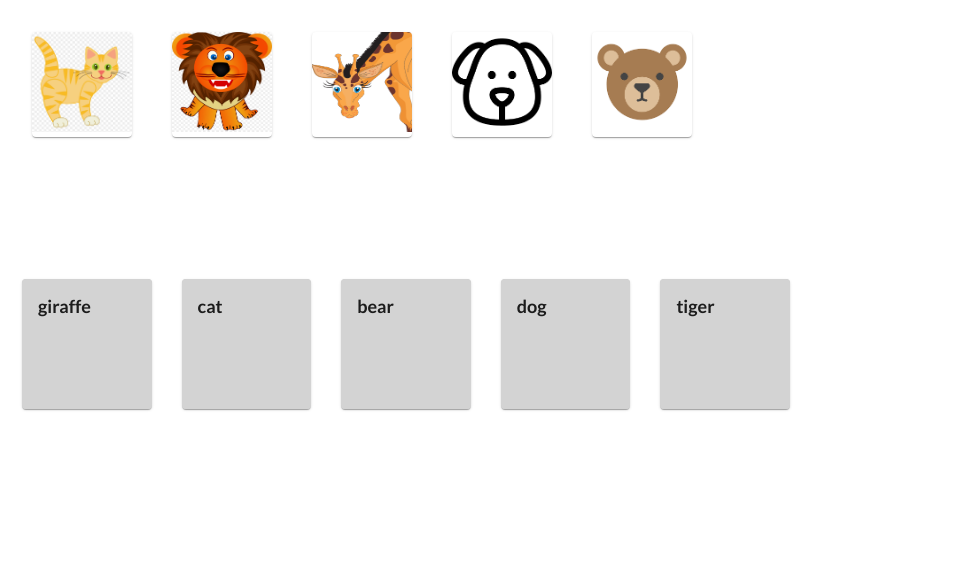
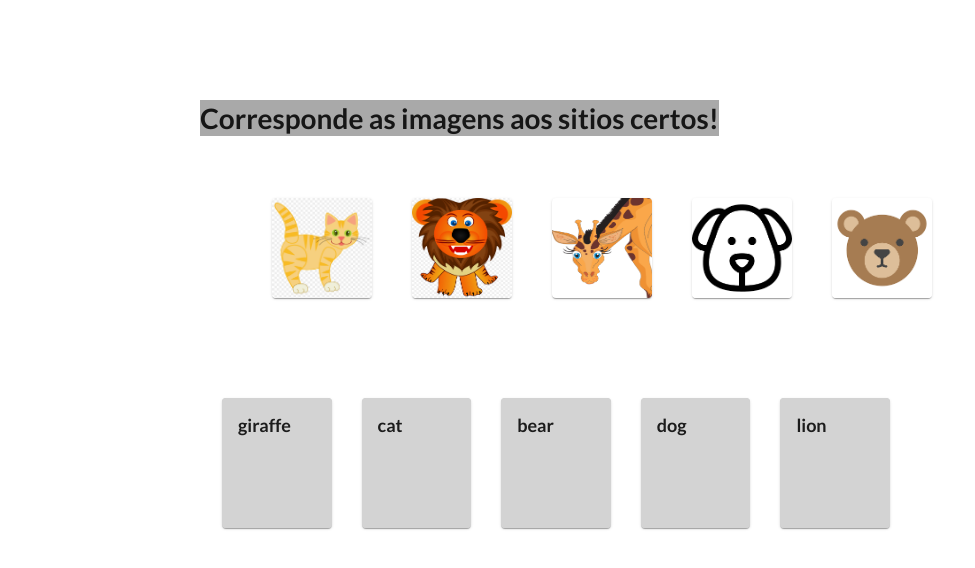
Before and after one commit to JoaoPVilar/Game, a React app: page / in a window 1280 px wide. Shown: the whole page, without its empty margins (0-975 px from the left). Built offline with nearby package versions, Linux system fonts and the light colour scheme.

Commit message:
Alpha 1.1

```diff
--- a/package.json
+++ b/package.json
@@ -7,6 +7,7 @@
     "classnames": "^2.2.6",
     "react": "^16.8.5",
     "react-beautiful-dnd": "^11.0.5",
+    "react-confetti": "^3.1.2",
     "react-dom": "^16.8.5",
     "react-scripts": "2.1.8"
   },
--- a/public/index.html
+++ b/public/index.html
@@ -23,7 +23,7 @@
       work correctly both with client-side routing and a non-root public URL.
       Learn how to configure a non-root public URL by running `npm run build`.
     -->
-    <title>React App</title>
+    <title>Jogo</title>
   </head>
   <body>
     <noscript>You need to enable JavaScript to run this app.</noscript>
--- a/src/Draggables.js
+++ b/src/Draggables.js
@@ -16,6 +16,7 @@ const styles =
         },
         card: {
             minWidth: 100,
+            maxHeight: '100px',
             width: '5%',
             height: '130%',
             marginLeft: '40px',
@@ -40,7 +41,7 @@ class Images extends React.Component {
             return (
                 <Draggable draggableId={`${img.content}`}
                 index={parseInt(index, 10)}
-                key={`${img.content}`} >
+                key={`${img.content}`} style={{maxHeight: '100px'}}>
                 {(provided, snapshot) => (
                 <Card className={classes.card}
                     ref={provided.innerRef}
@@ -61,11 +62,11 @@ class Images extends React.Component {
 
         return (
 
-            <Droppable droppableId={'droppable'} direction={'horizontal'}>
+            <Droppable droppableId={'droppable'} direction={'horizontal'} >
                 {(provided, snapshot) => (
                     <div ref={provided.innerRef}
                         {...provided.droppableProps}>
-                        <Grid container style={{flexGrow: 1}} spacing={2}>
+                        <Grid container spacing={2}>
                             {this.loadItems()}
                         </Grid>
                         {provided.placeholder}
--- a/src/Droppables.js
+++ b/src/Droppables.js
@@ -38,8 +38,6 @@ const styles =
 
         const type = (index) => {
             const r = props.dropsIds[index + 1];
-
-            console.log('r:', r);
             return r;
         }
 
@@ -57,8 +55,8 @@ const styles =
                 case 'giraffe':
                     return <img src={Giraffe} alt={'giraffe'} className={classes.img}/>;
 
-                case 'tiger':
-                    return <img src={Tiger} alt={'tiger'} className={classes.img}/>;
+                case 'lion':
+                    return <img src={Tiger} alt={'lion'} className={classes.img}/>;
 
                 default:
                     return <div />;
@@ -68,7 +66,7 @@ const styles =
 
         return (
 
-            <Grid container style={{flexGrow: 1}} spacing={2}>
+            <Grid container spacing={2} style={{marginTop: '-50px', maxHeight: '100px'}}>
                 {props.drops.map((dropImg, index) => {
                     return (
                         <Droppable droppableId={`droppable-${dropImg.img}-${index + 1}`}
@@ -77,9 +75,7 @@ const styles =
                                 <Card className={classes.card} ref={provided.innerRef}
                                     {...provided.droppableProps}>
                                         <CardContent className={classes.drop} >
-                                            {type(index)
-                                                ? getImages(type(index)) : <h3>{dropImg.img}</h3>}
-
+                                            {type(index) ? getImages(type(index)) : <h3>{dropImg.img}</h3>}
                                         </CardContent>
                                     {provided.placeholder}
                                 </Card>
--- a/src/data.js
+++ b/src/data.js
@@ -1,7 +1,7 @@
 const data = {
     images: [
         {content: 'cat'},
-        {content: 'tiger' },
+        {content: 'lion' },
         {content: 'giraffe' },
         {content: 'dog' },
         {content: 'bear' },
@@ -11,7 +11,7 @@ const data = {
         { img: 'cat' },
         { img: 'bear' },
         { img: 'dog' },
-        { img: 'tiger' }
+        { img: 'lion' }
     ],
     imageIds: [1, 2, 3, 4, 5],
     droppablesIds: []
--- a/src/index.js
+++ b/src/index.js
@@ -10,6 +10,7 @@ import Giraffe from './giraffe.png';
 import Bear from './bear.png';
 import Tiger from './tiger.jpg';
 import { makeStyles } from '@material-ui/core/styles';
+import Confetti from 'react-confetti';
 
 const styles =
     makeStyles({
@@ -27,6 +28,10 @@ const styles =
             marginLeft: '40px',
             marginTop: '40px'
         },
+        container: {
+            maxWidth: '500px',
+            margin: 'auto',
+        }
     });
 
 class App extends React.Component {
@@ -35,12 +40,12 @@ class App extends React.Component {
 
     onDragEnd = (result) => {
 
-        const draggedImg = result.draggableId;
-        const droppedId = result.destination.droppableId.split('-')[1];
-
         if (!result.destination) {
             return;
         }
+
+        const draggedImg = result.draggableId;
+        const droppedId = result.destination.droppableId.split('-')[1];
 
         if (draggedImg === droppedId) {
             const newImageIds = Array.from(this.state.imageIds);
@@ -48,7 +53,6 @@ class App extends React.Component {
 
             const newDropsIds = Array.from(this.state.droppablesIds);
             const dropId = parseInt(result.destination.droppableId.split('-')[2], 10);
-            /* newDropsIds.splice(dropId, 0, draggedImg); */
             newDropsIds[dropId] = draggedImg;
 
             const newState = {
@@ -83,8 +87,8 @@ class App extends React.Component {
             case 'giraffe':
                 return <img src={Giraffe} alt={'giraffe'} className={classes.img}/>;
 
-            case 'tiger':
-                return <img src={Tiger} alt={'tiger'} className={classes.img}/>;
+            case 'lion':
+                return <img src={Tiger} alt={'lion'} className={classes.img}/>;
 
             default:
                 return <div />;
@@ -92,14 +96,41 @@ class App extends React.Component {
         }
     }
 
+    isValid = () => {
+        for (let i = 0; i < this.state.images.length; i++) {
+            if (!this.state.droppablesIds[i + 1]) {
+                return false;
+            }
+        }
+
+        return true;
+    }
+
     render() {
+
         return (
-           <DragDropContext onDragEnd={this.onDragEnd}>
-               <Images imageSrc={this.state.images} imageIds={this.state.imageIds}
-                    getImages={this.getImages}/>
-               <Droppables drops={this.state.droppables} dropsIds={this.state.droppablesIds}
-                    getImages={this.getImages}/>
+            <div style={{marginLeft: '200px', marginTop: '100px'}}>
+            <h1 style={{backgroundColor: 'darkgrey', display: 'inline-block', marginBottom: '30px'}}>
+                Corresponde as imagens aos sitios certos!
+            </h1>
+           <DragDropContext onDragEnd={this.onDragEnd} >
+               {this.isValid() ?
+                    <Confetti
+                        width={1300}
+                        height={800}
+                    />
+                :
+                <div />
+                }
+                 <div style={{marginLeft: '40px'}}>
+                        <Images imageSrc={this.state.images} imageIds={this.state.imageIds}
+                                getImages={this.getImages}/>
+                    </div>
+                    <Droppables drops={this.state.droppables} dropsIds={this.state.droppablesIds}
+                        getImages={this.getImages}/>
+
            </DragDropContext>
+           </div>
         );
     }
 }
```
Also changed, not shown: 1 other file.
